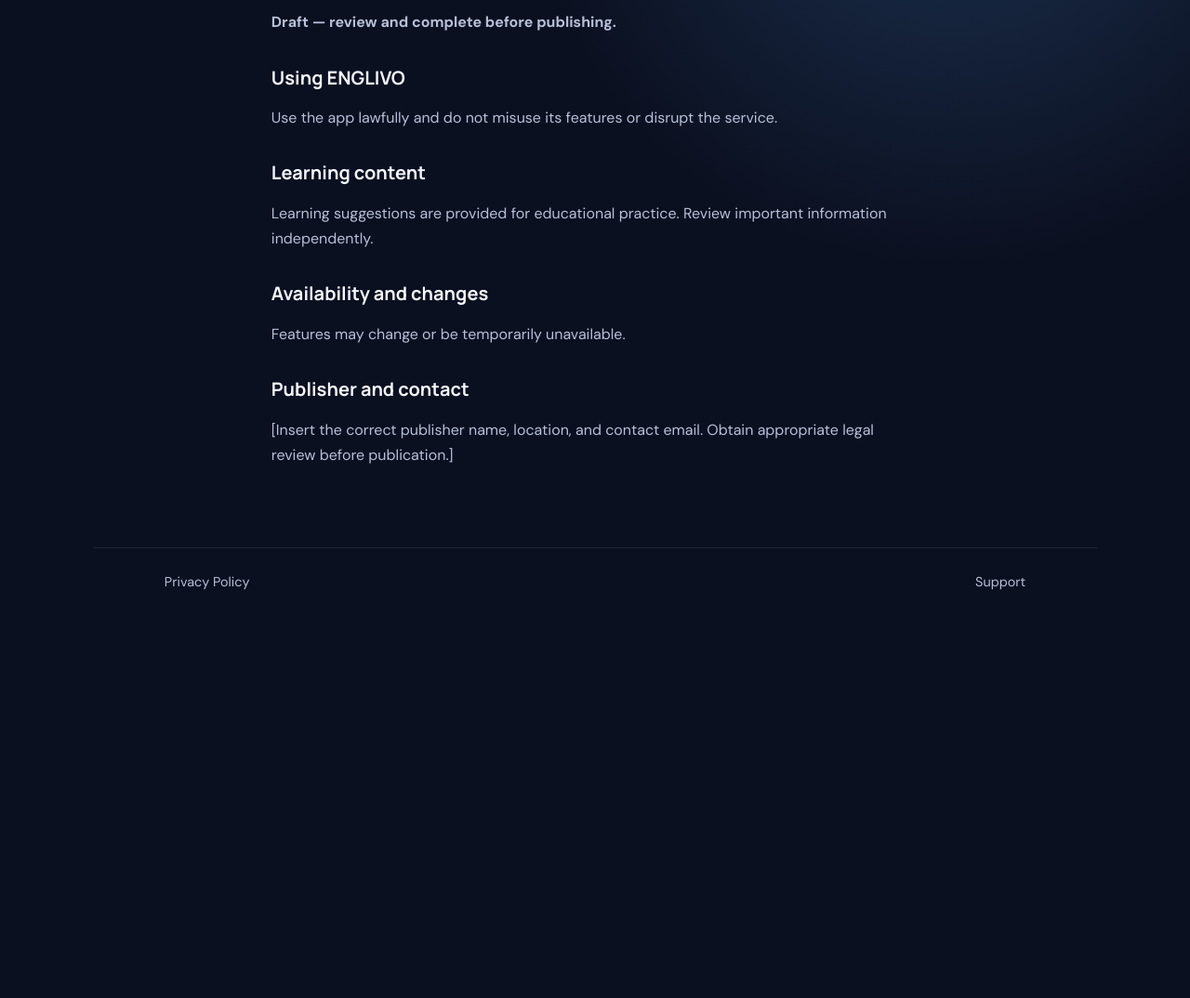
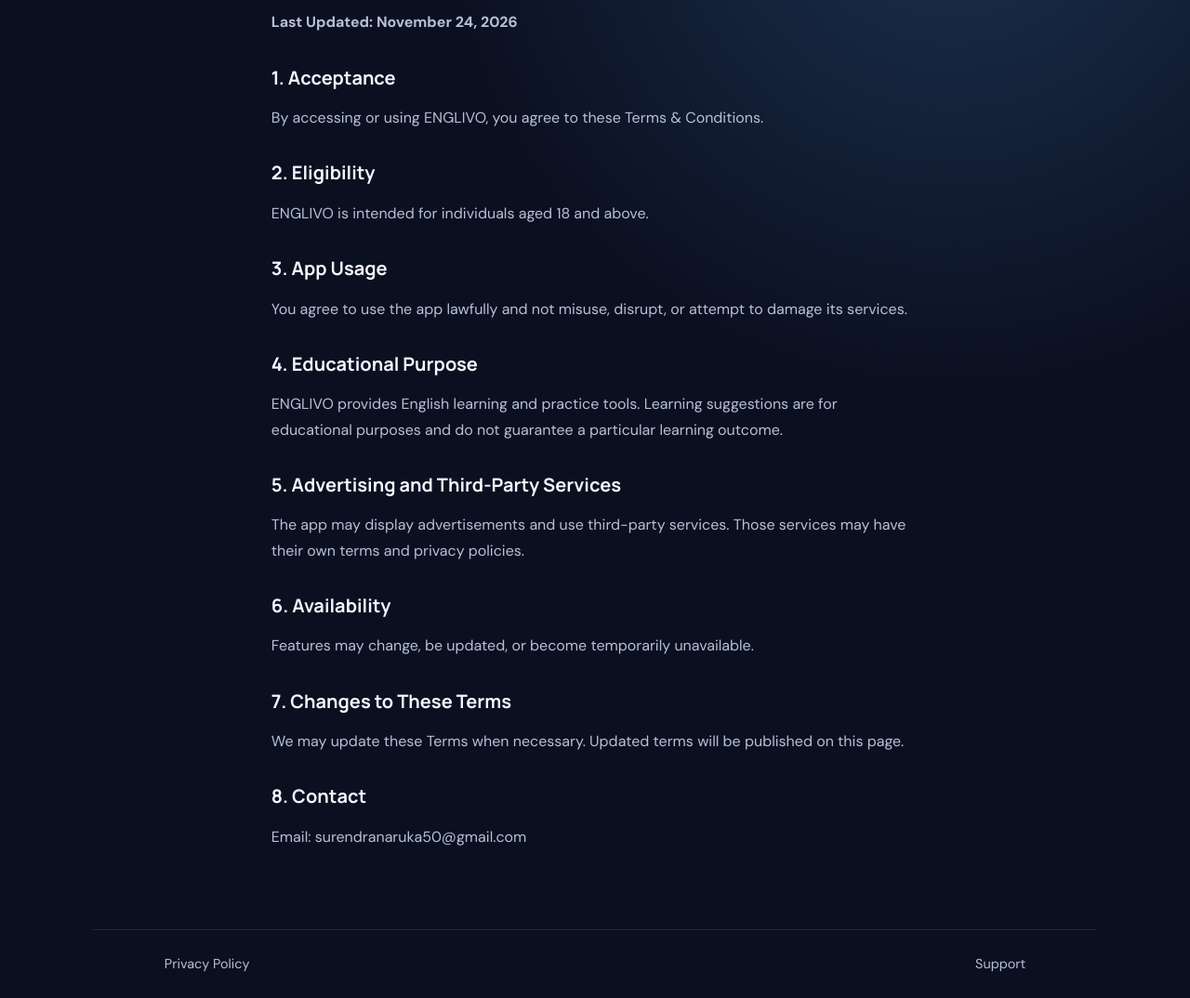
Before and after one commit to Surendranaruka50/englivo-website, a plain HTML site: page terms.html in a window 1280 px wide. Shown: the part 269-1343 px from the top of the page at 93% size. Before the commit the page ends 932 px from the top, so only its background shows below. Drawn offline with Linux system fonts and the light colour scheme.

Commit message:
Revise Terms of Use to Terms & Conditions
Updated the terms document to include new sections and last updated date.

```diff
--- a/terms.html
+++ b/terms.html
@@ -1 +1,48 @@
-<!doctype html><html lang="en"><head><meta charset="utf-8"><meta name="viewport" content="width=device-width,initial-scale=1"><title>Terms — ENGLIVO</title><link rel="stylesheet" href="style.css"></head><body><header><a class="brand" href="index.html">ENGLIVO</a><nav><a href="index.html">Home</a><a href="support.html">Support</a></nav></header><main class="content"><p class="eyebrow">LEGAL</p><h1>Terms of Use</h1><p><strong>Draft — review and complete before publishing.</strong></p><h2>Using ENGLIVO</h2><p>Use the app lawfully and do not misuse its features or disrupt the service.</p><h2>Learning content</h2><p>Learning suggestions are provided for educational practice. Review important information independently.</p><h2>Availability and changes</h2><p>Features may change or be temporarily unavailable.</p><h2>Publisher and contact</h2><p>[Insert the correct publisher name, location, and contact email. Obtain appropriate legal review before publication.]</p></main><footer><a href="privacy.html">Privacy Policy</a><a href="support.html">Support</a></footer></body></html>
+
+<!DOCTYPE html>
+<html lang="en">
+<head>
+<meta charset="UTF-8">
+<meta name="viewport" content="width=device-width, initial-scale=1.0">
+<title>Terms & Conditions - ENGLIVO</title>
+<link rel="stylesheet" href="style.css">
+</head>
+<body>
+<header>
+<a class="brand" href="index.html">ENGLIVO</a>
+<nav><a href="index.html">Home</a><a href="support.html">Support</a></nav>
+</header>
+
+<main class="content">
+<p class="eyebrow">LEGAL</p>
+<h1>Terms & Conditions</h1>
+<p><strong>Last Updated: November 24, 2026</strong></p>
+
+<h2>1. Acceptance</h2>
+<p>By accessing or using ENGLIVO, you agree to these Terms & Conditions.</p>
+
+<h2>2. Eligibility</h2>
+<p>ENGLIVO is intended for individuals aged 18 and above.</p>
+
+<h2>3. App Usage</h2>
+<p>You agree to use the app lawfully and not misuse, disrupt, or attempt to damage its services.</p>
+
+<h2>4. Educational Purpose</h2>
+<p>ENGLIVO provides English learning and practice tools. Learning suggestions are for educational purposes and do not guarantee a particular learning outcome.</p>
+
+<h2>5. Advertising and Third-Party Services</h2>
+<p>The app may display advertisements and use third-party services. Those services may have their own terms and privacy policies.</p>
+
+<h2>6. Availability</h2>
+<p>Features may change, be updated, or become temporarily unavailable.</p>
+
+<h2>7. Changes to These Terms</h2>
+<p>We may update these Terms when necessary. Updated terms will be published on this page.</p>
+
+<h2>8. Contact</h2>
+<p>Email: <a href="mailto:surendranaruka50@gmail.com">surendranaruka50@gmail.com</a></p>
+</main>
+
+<footer><a href="privacy.html">Privacy Policy</a><a href="support.html">Support</a></footer>
+</body>
+</html>
```
